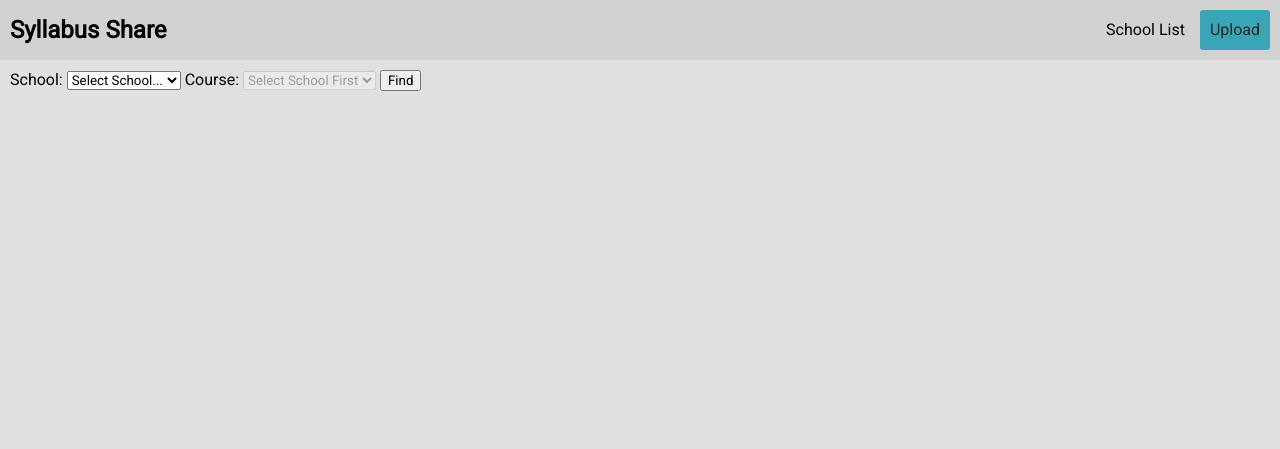
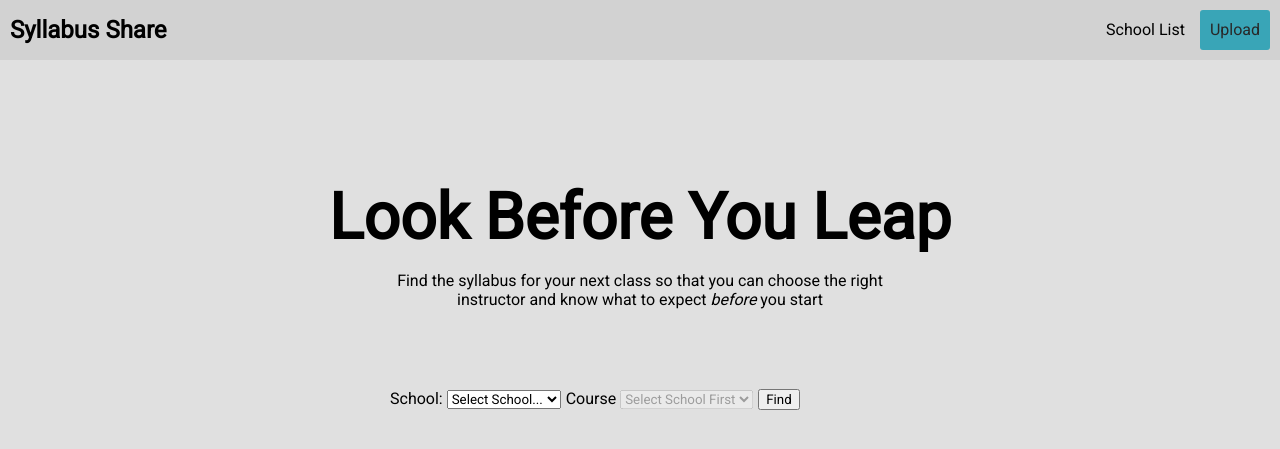
Before and after one commit to lukew3/syllabusShare, a Flask app: page / in a window 1280 px wide. Shown: the top 449 px of the page. Run offline with Flask 2, Linux system fonts and the light colour scheme; data that the repository does not hold is empty.

Commit message:
style home page

```diff
--- a/static/main.css
+++ b/static/main.css
@@ -37,3 +37,27 @@ nav h2 {
 }
 #content {
 	margin: 10px;
+}
+#homeTitle {
+	margin:auto;
+	margin-top: 15vh;
+	font-size: 4em;
+	font-weight: bold;
+	text-align: center;
+}
+#homeDescription {
+	text-align: center;
+	width: 90vw;
+	max-width: 500px;
+	margin: auto;
+	margin-top: 2vh;
+}
+#homeForm {
+	margin:auto;
+	margin-top: 10vh;
+	max-width: 500px;
+	display: flex;
+}
+#schoolSelect, #courseSelect {
+	margin-right: 5px;
+}
--- a/templates/home.html
+++ b/templates/home.html
@@ -1,6 +1,9 @@
 {% extends "layout.html" %}
 {% block content %}
+<h1 id="homeTitle">Look Before You Leap</h1>
+<p id="homeDescription">Find the syllabus for your next class so that you can choose the right instructor and know what to expect <i>before</i> you start</p>
 <form id='homeForm'>
+	<div>
 		<label>School:</label>
 		<select name="school" id="schoolSelect">
 			<option value="-1" selected>Select School...</option>
@@ -8,10 +11,13 @@
 				<option value="{{ school.name }}">{{ school.name }}</option>
 			{% endfor %}
 		</select>
-	<label>Course:</label>
+	</div>
+	<div>
+		<label>Course</label>
 		<select name="course" disabled id="courseSelect">
 			<option value="0">Select School First</option>
 		</select>
+	</div>
 	<input type="submit" value="Find"/>
 </form>
 <script>
--- a/templates/layout.html
+++ b/templates/layout.html
@@ -15,7 +15,7 @@
 	<nav>
 		<a href="/"><h2>Syllabus Share</h2></a>
 		<div id='navRight'>
-			<a href="/" class="navItem navLink">School List</a>
+			<a href="/schools" class="navItem navLink">School List</a>
 			<a href="/upload" id="navUploadButton" class="navItem">Upload</a>
 		</div>
 	</nav>
```
Lines whose indentation alone changed are shown as unchanged.
